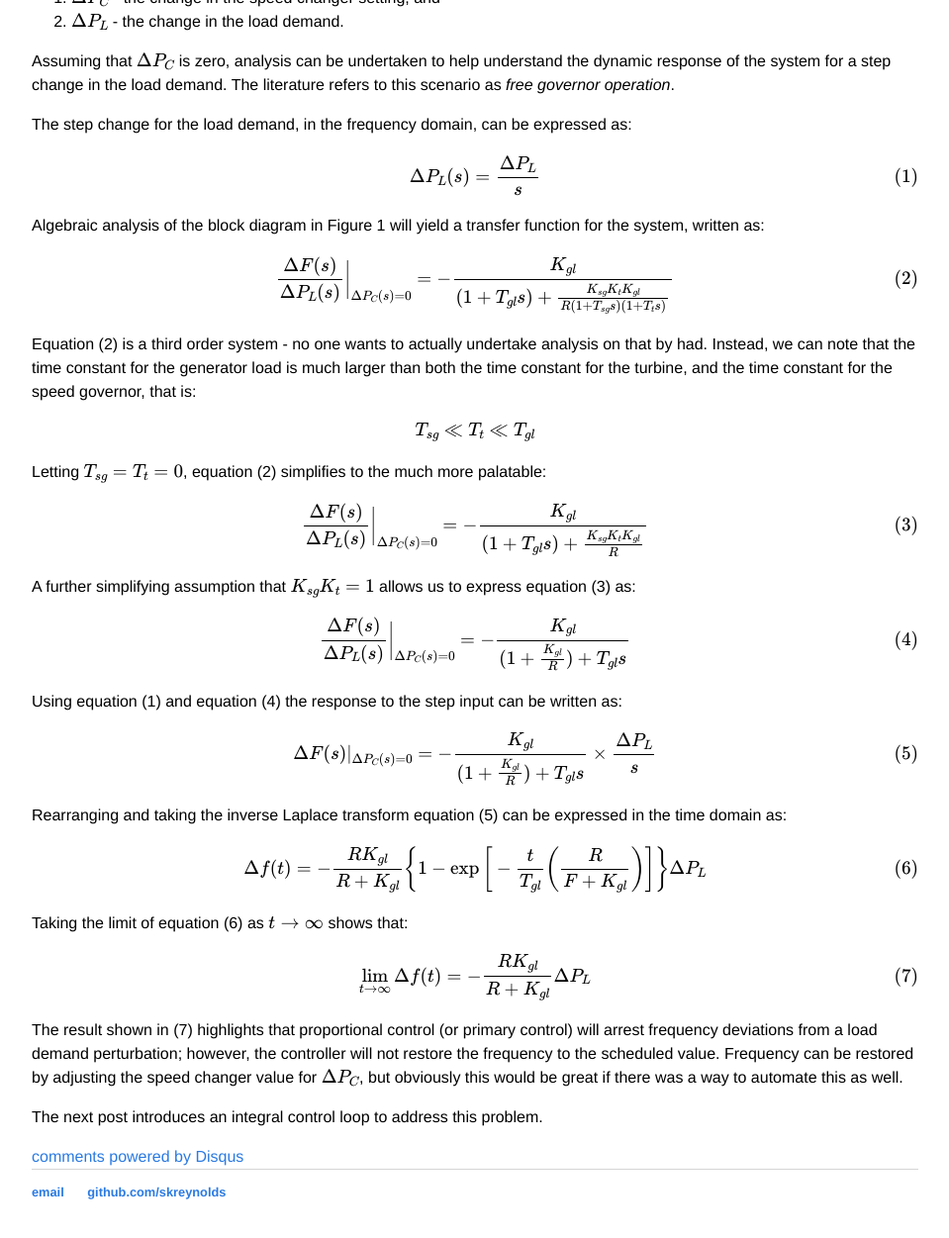
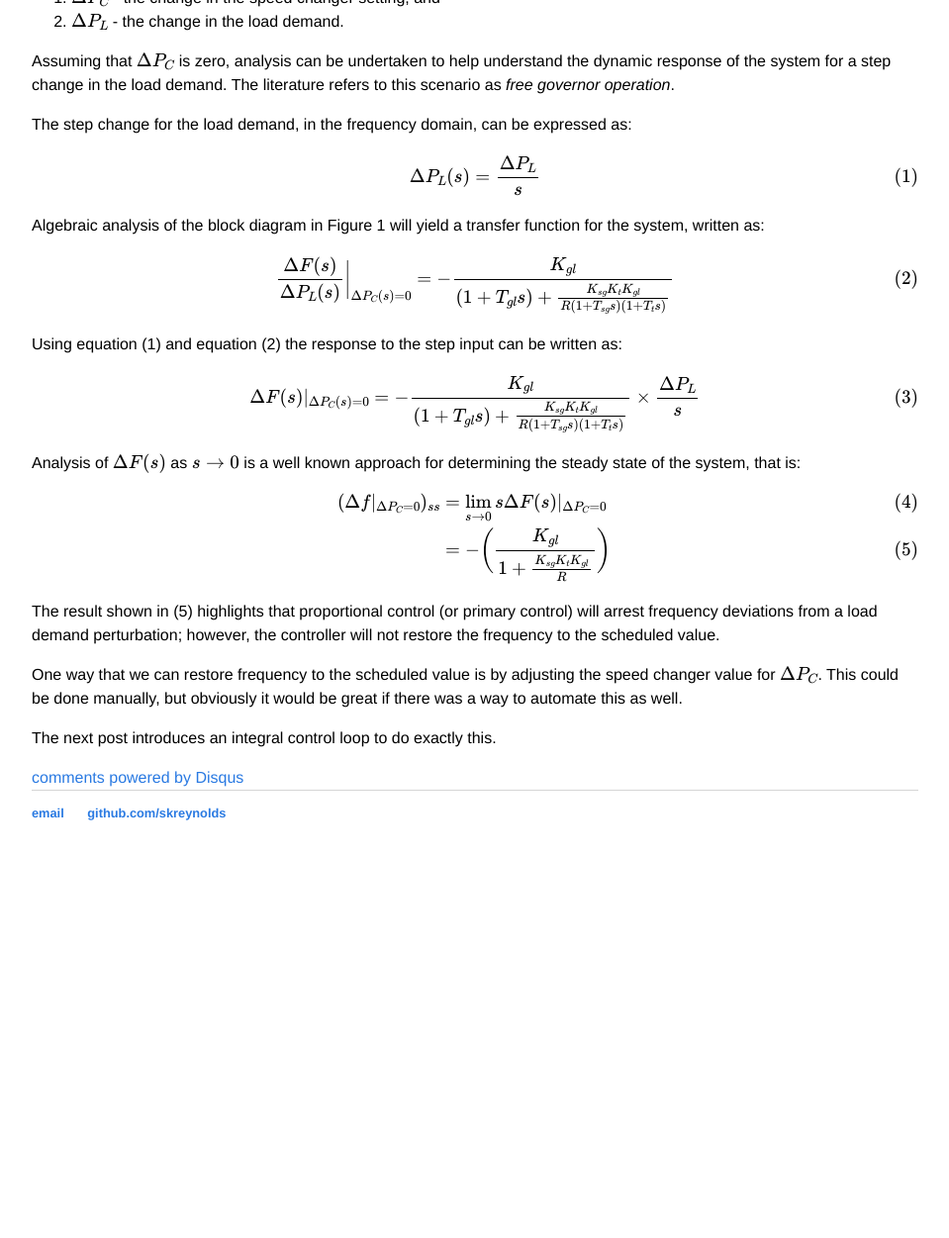
Before and after one commit to skreynolds/skreynolds.github.io, a Jekyll site: the page built from _posts/2020-03-12-primary-control.md, in a window 1280 px wide and 1400 px high, scrolled down 697 px. Shown: the top 1251 px of the window at 99% size, without its empty margins (160-1119 px from the left). Built offline with Jekyll 4.4.1, drawn with Linux system fonts in a browser that asks for light colours; formulas are drawn with MathJax 3; comment, search, counter and statistics services are not loaded; after the commit the page ends 1588 px from its top, so only the background shows below that.

Commit message:
Update: completed primary and secondary control posts

```diff
--- a/_posts/2020-03-12-primary-control.md
+++ b/_posts/2020-03-12-primary-control.md
@@ -28,30 +28,21 @@ Algebraic analysis of the block diagram in Figure 1 will yield a transfer functi
 
 $$\frac{\Delta F(s)}{\Delta P_L (s)} \bigg|_{\Delta P_C(s) = 0} = - \frac{K_{gl}}{(1 + T_{gl}s) + \frac{K_{sg} K_{t} K_{gl}}{R (1 + T_{sg}s) (1 + T_{t}s)}} \tag{2}$$
 
-Equation (2) is a third order system - no one wants to actually undertake analysis on that by had. Instead, we can note that the time constant for the generator load is much larger than both the time constant for the turbine, and the time constant for the speed governor, that is:
+Using equation (1) and equation (2) the response to the step input can be written as:
 
-$$T_{sg} \ll T_{t} \ll  T_{gl}$$
+$$\Delta F(s)|_{\Delta P_C(s) = 0} = - \frac{K_{gl}}{(1 + T_{gl}s) + \frac{K_{sg} K_{t} K_{gl}}{R (1 + T_{sg}s) (1 + T_{t}s)}} \times \frac{\Delta P_L}{s} \tag{3}$$
 
-Letting $$T_{sg} = T_{t} = 0$$, equation (2) simplifies to the much more palatable:
+Analysis of $$\Delta F(s)$$ as $$s \to 0$$ is a well known approach for determining the steady state of the system, that is:
 
-$$\frac{\Delta F(s)}{\Delta P_L (s)} \bigg|_{\Delta P_C(s) = 0} = - \frac{K_{gl}}{(1 + T_{gl}s) + \frac{K_{sg} K_{t} K_{gl}}{R}} \tag{3}$$
+$$
+\begin{align}
+	(\Delta f|_{\Delta P_C = 0})_{ss}  &= \lim_{s \to 0} s \Delta F(s)|_{\Delta P_C = 0} \tag{4} \\
+													&= - \bigg( \frac{K_{gl}}{1 + \frac{K_{sg} K_{t} K_{gl}}{R}} \bigg) \tag{5}
+\end{align}
+$$
 
-A further simplifying assumption that $$K_{sg} K_{t} = 1$$ allows us to express equation (3) as:
+The result shown in (5) highlights that proportional control (or primary control) will arrest frequency deviations from a load demand perturbation; however, the controller will not restore the frequency to the scheduled value.
 
-$$\frac{\Delta F(s)}{\Delta P_L (s)} \bigg|_{\Delta P_C(s) = 0} = - \frac{K_{gl}}{(1 + \frac{K_{gl}}{R}) + T_{gl}s} \tag{4}$$
+One way that we can restore frequency to the scheduled value is by adjusting the speed changer value for $$\Delta P_C$$. This could be done manually, but obviously it would be great if there was a way to automate this as well.
 
-Using equation (1) and equation (4) the response to the step input can be written as:
-
-$$\Delta F(s)|_{\Delta P_C(s) = 0} = - \frac{K_{gl}}{(1 + \frac{K_{gl}}{R}) + T_{gl}s} \times \frac{\Delta P_L}{s} \tag{5}$$
-
-Rearranging and taking the inverse Laplace transform equation (5) can be expressed in the time domain as:
-
-$$\Delta f(t) = - \frac{R K_{gl}}{R + K_{gl}} \bigg\{ 1 - \exp \bigg[ -\frac{t}{T_{gl}} \bigg( \frac{R}{F + K_{gl}} \bigg) \bigg] \bigg\} \Delta P_L \tag{6}$$
-
-Taking the limit of equation (6) as $$t \to \infty$$ shows that:
-
-$$\lim_{t \to \infty} \Delta f(t) = - \frac{R K_{gl}}{R + K_{gl}} \Delta P_L \tag{7}$$
-
-The result shown in (7) highlights that proportional control (or primary control) will arrest frequency deviations from a load demand perturbation; however, the controller will not restore the frequency to the scheduled value. Frequency can be restored by adjusting the speed changer value for $$\Delta P_C$$, but obviously this would be great if there was a way to automate this as well.
-
-The next post introduces an integral control loop to address this problem.
+The next post introduces an integral control loop to do exactly this.
```
Also changed, not shown: _posts/2020-03-15-secondary-control.md (+21 -5 lines).
